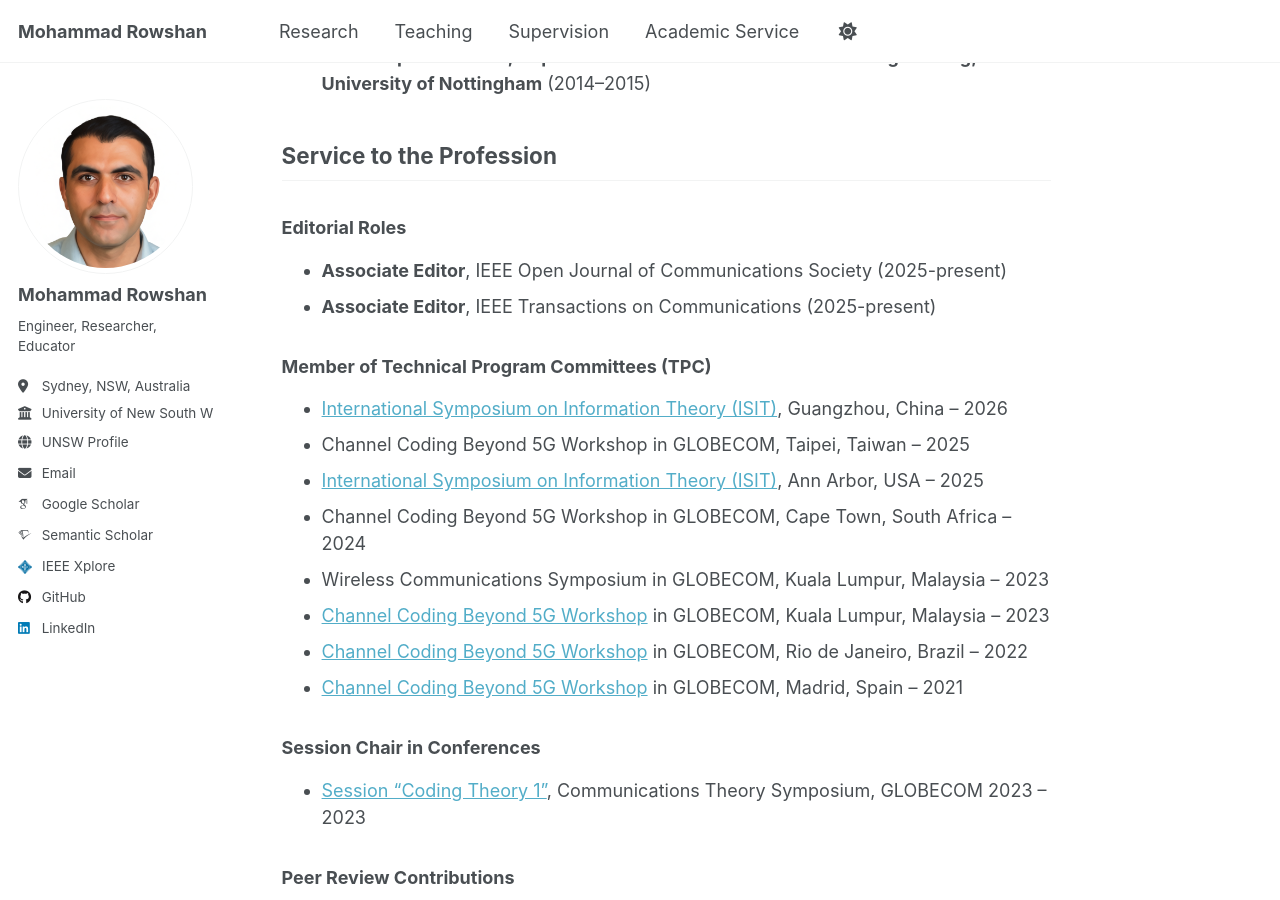
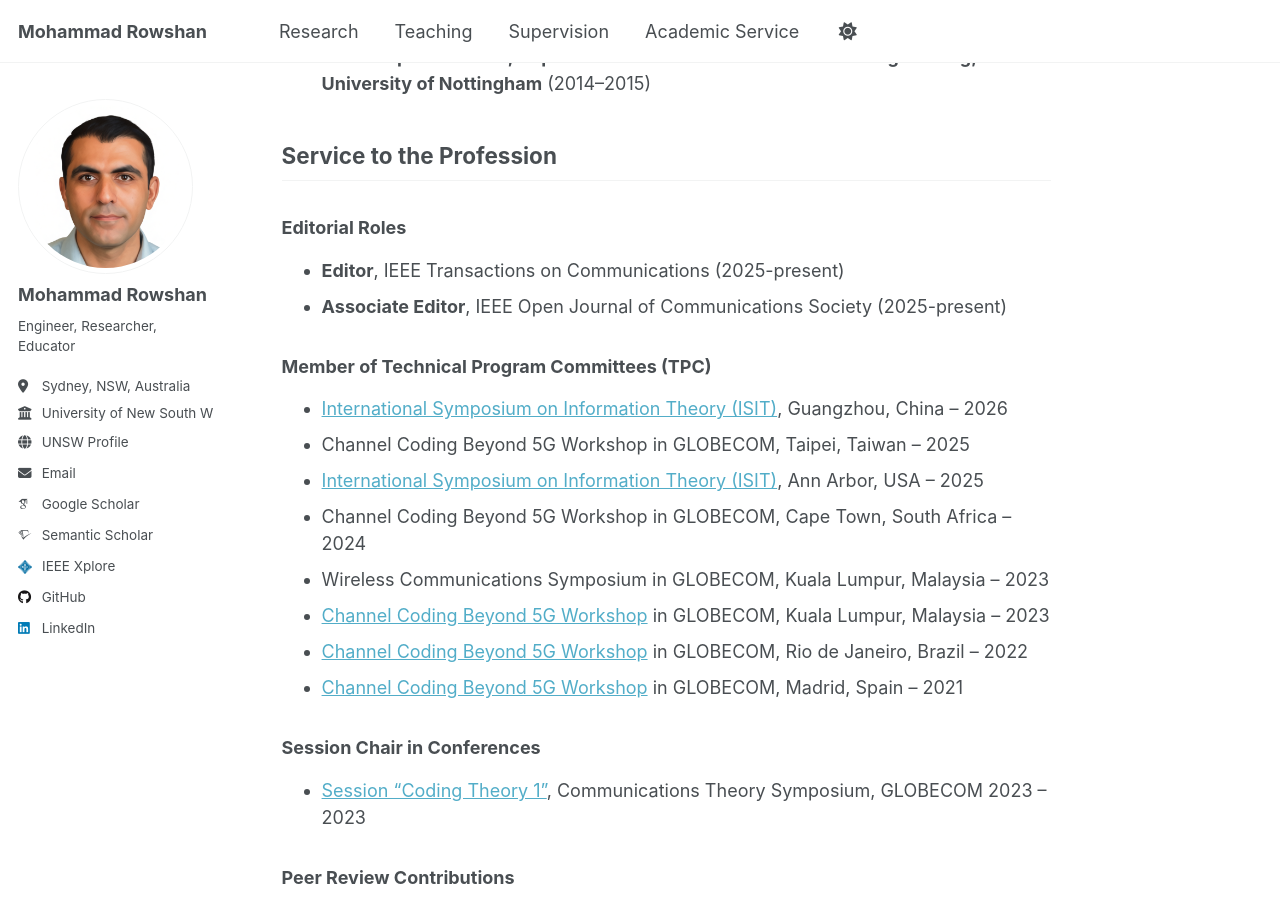
Before and after one commit to mohammad-rowshan/mohammad-rowshan.github.io, a Jekyll site: the page built from _pages/academic-services.md, in a window 1280 px wide and 900 px high, scrolled down 618 px. Built offline with Jekyll 4.4.1, drawn with Linux system fonts in a browser that asks for light colours; some web fonts are replaced; a script that is not in the unit is left out; comment, search, counter and statistics services are not loaded.

Commit message:
Update academic-services.md

```diff
--- a/_pages/academic-services.md
+++ b/_pages/academic-services.md
@@ -24,8 +24,8 @@ author_profile: true
 ## Service to the Profession
 ### Editorial Roles
 
+  - **Editor**, IEEE Transactions on Communications (2025-present)
   - **Associate Editor**, IEEE Open Journal of Communications Society (2025-present)
-  - **Associate Editor**, IEEE Transactions on Communications (2025-present)
 
 
 
```
